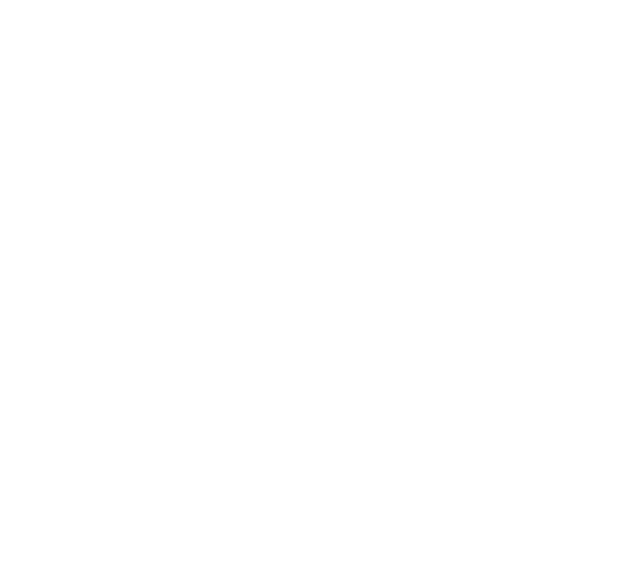
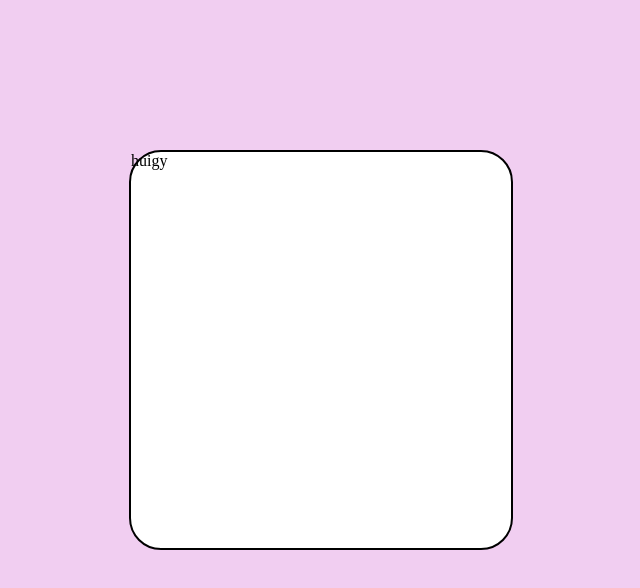
Before and after one commit to MedalLeink/Card, a plain HTML site: page index.html in a window 1280 px wide. Shown: the whole page, without its empty margins (319-959 px from the left). Drawn offline with Linux system fonts and the light colour scheme.

Commit message:
cover styling done

```diff
--- a/index.html
+++ b/index.html
@@ -8,7 +8,7 @@
 </head>
 <body>
     <div class="container">
-        <div class="cover"></div>
+        <div class="cover">huigy</div>
     </div>
 </body>
 </html>
--- a/styles.css
+++ b/styles.css
@@ -5,5 +5,23 @@
 }
 
 body {
+    background-color: rgb(241, 206, 241);
+    width: 100vw;
+}
 
+.container {
+    display: flex;
+    /* align-items: center; */
+    justify-content: center;
+    align-content: center;
 }
+
+.container .cover {
+    width: 30vw;
+    background-color: #fff;
+    border: 2px solid black;
+    border-radius: 32px;
+    height: 50vh;
+    display: flex;
+    margin-top: 150px;
+}
```
